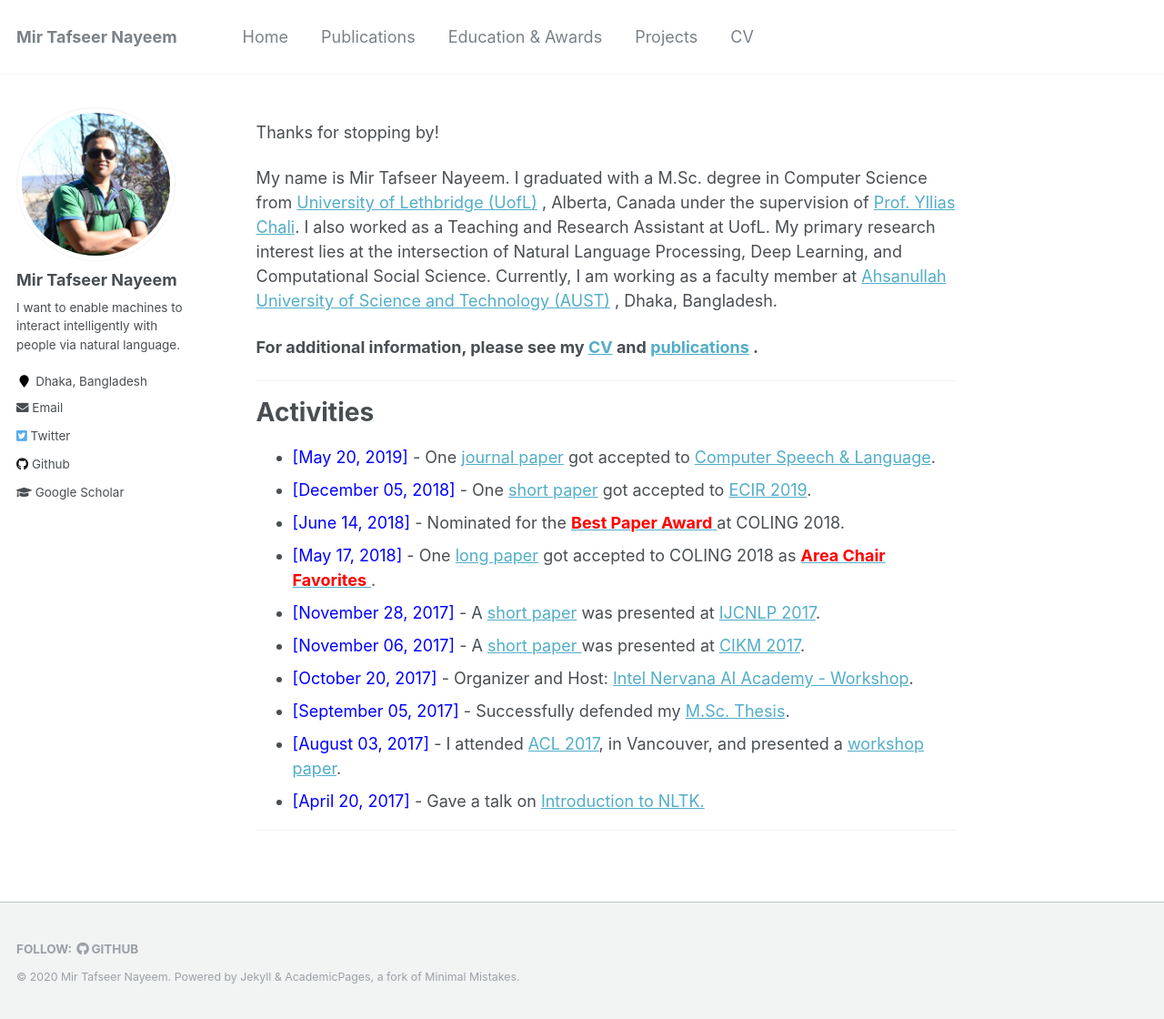
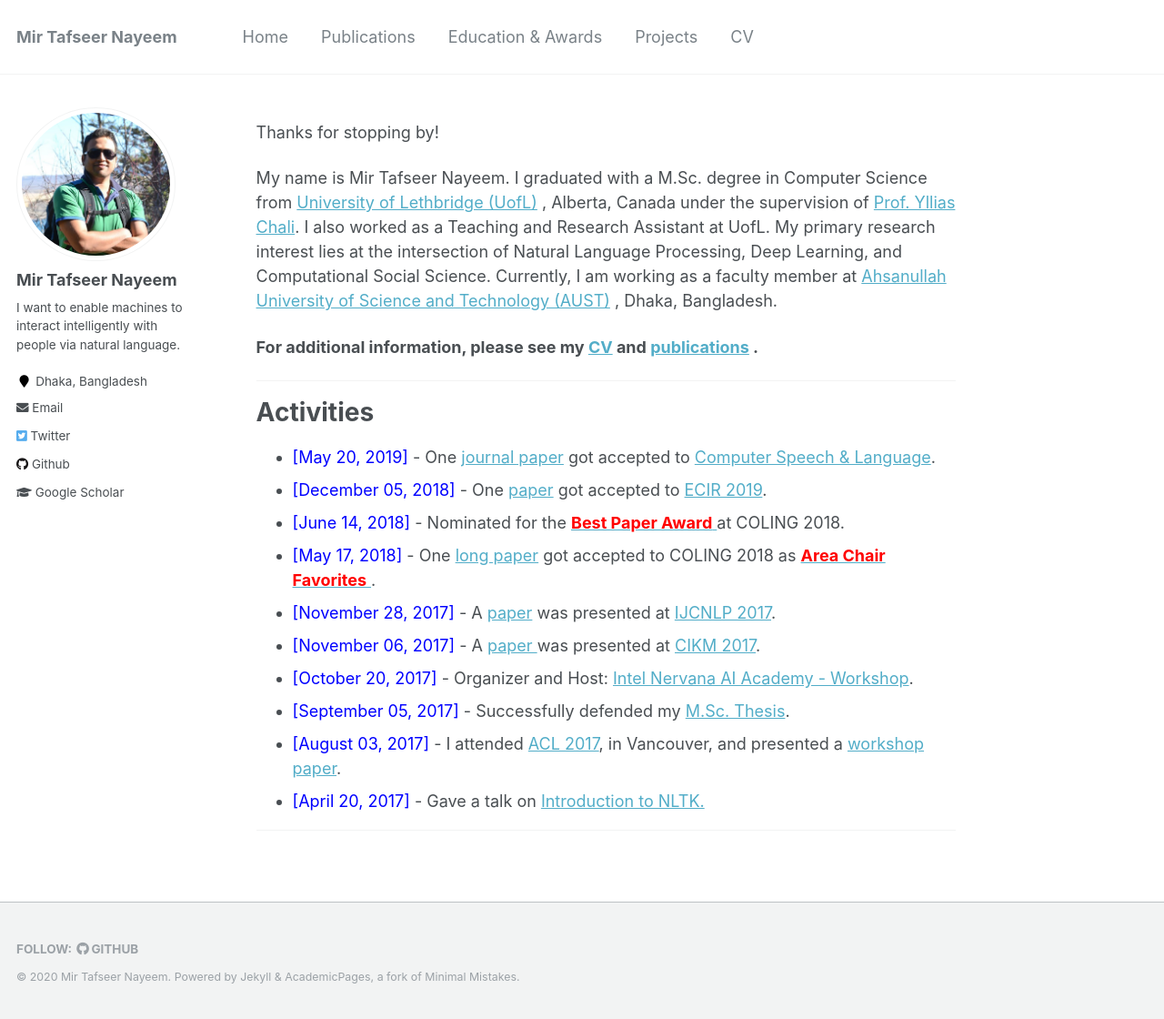
Before and after one commit to sujan-sarker/sujan-sarker.github.io, a Jekyll site: the page built from _pages/about.md, in a window 1280 px wide and 1120 px high. Shown: the whole window at 91% size. Built offline with Jekyll 4.4.1, drawn with Linux system fonts in a browser that asks for light colours.

Commit message:
Update about.md

```diff
--- a/_pages/about.md
+++ b/_pages/about.md
@@ -20,11 +20,11 @@ My name is Mir Tafseer Nayeem. I graduated with a M.Sc. degree in Computer Scien
 # Activities
 
 * <span style="color:Blue"> [May 20, 2019] </span> - One [journal paper](https://www.sciencedirect.com/science/article/pii/S0885230818303449) got accepted to  [Computer Speech & Language](https://www.journals.elsevier.com/computer-speech-and-language).
-* <span style="color:Blue"> [December 05, 2018] </span> - One [short paper](https://link.springer.com/chapter/10.1007/978-3-030-15719-7_14) got accepted to [ECIR 2019](http://ecir2019.org/).
+* <span style="color:Blue"> [December 05, 2018] </span> - One [paper](https://link.springer.com/chapter/10.1007/978-3-030-15719-7_14) got accepted to [ECIR 2019](http://ecir2019.org/).
 * <span style="color:Blue"> [June 14, 2018] </span> - Nominated for the [<span style="color:Red"> **Best Paper Award** </span>](http://coling2018.org/coling-2018-best-papers/) at COLING 2018.
 * <span style="color:Blue"> [May 17, 2018] </span> - One [long paper](http://aclweb.org/anthology/C18-1102) got accepted to COLING 2018 as [<span style="color:Red"> **Area Chair Favorites** </span>](http://coling2018.org/coling-2018-best-papers/).
-* <span style="color:Blue"> [November 28, 2017] </span> - A [short paper](http://www.aclweb.org/anthology/I17-2071) was presented at [IJCNLP 2017](http://ijcnlp2017.org/site/page.aspx?pid=901&sid=1133&lang=en).
-* <span style="color:Blue"> [November 06, 2017] </span> - A [short paper ](https://dl.acm.org/citation.cfm?id=3133106) was presented at [CIKM 2017](http://www.cikmconference.org/CIKM2017/index.html).
+* <span style="color:Blue"> [November 28, 2017] </span> - A [paper](http://www.aclweb.org/anthology/I17-2071) was presented at [IJCNLP 2017](http://ijcnlp2017.org/site/page.aspx?pid=901&sid=1133&lang=en).
+* <span style="color:Blue"> [November 06, 2017] </span> - A [paper ](https://dl.acm.org/citation.cfm?id=3133106) was presented at [CIKM 2017](http://www.cikmconference.org/CIKM2017/index.html).
 * <span style="color:Blue"> [October 20, 2017] </span> - Organizer and Host: [Intel Nervana AI Academy - Workshop](https://www.intel.ai/).
 * <span style="color:Blue"> [September 05, 2017]  </span> - Successfully defended my [M.Sc. Thesis](https://opus.uleth.ca/bitstream/handle/10133/4993/NAYEEM_MIR_TAFSEER_MSC_2017.pdf).
 * <span style="color:Blue"> [August 03, 2017] </span> - I attended [ACL 2017](http://acl2017.org/), in Vancouver, and presented a [workshop paper](http://www.aclweb.org/anthology/W17-2407).
```
